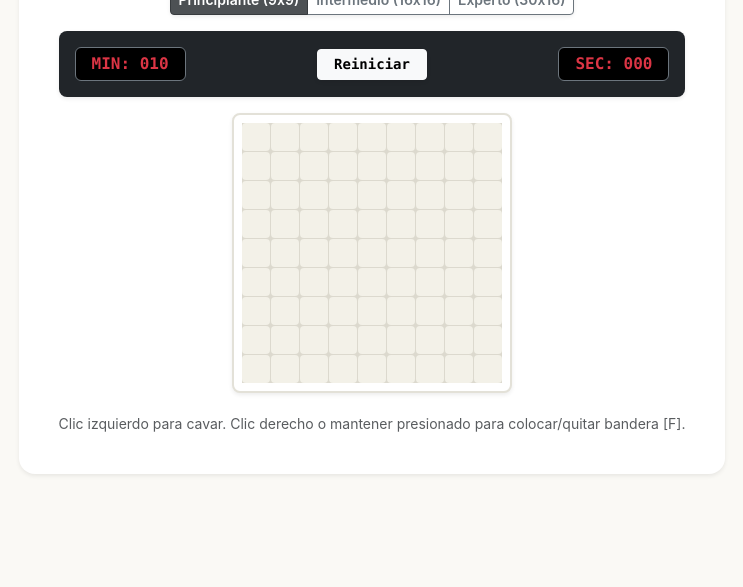
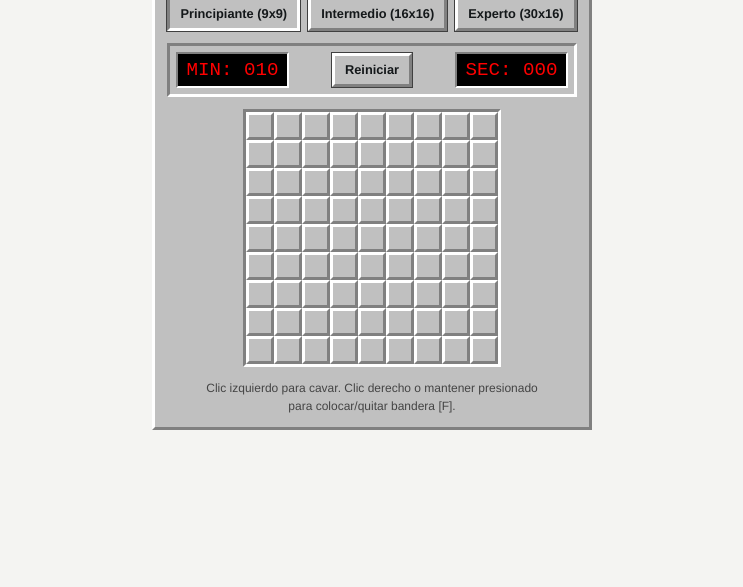
Before and after one commit to luischisagvilla/Juegos_Llamativos, a plain HTML site: page buscaminas.html in a window 1280 px wide. Shown: the part 213-800 px from the top of the page, without its empty margins (268-1011 px from the left). Drawn offline with nearby package versions, Linux system fonts and the light colour scheme.

Commit message:
Buscaminas- Correccion Paleta de colores

```diff
--- a/buscaminas.html
+++ b/buscaminas.html
@@ -3,53 +3,142 @@
 <head>
     <meta charset="UTF-8">
     <meta name="viewport" content="width=device-width, initial-scale=1.0">
-    <title>Buscaminas - Bootstrap 5</title>
+    <title>Buscaminas</title>
     <!-- Bootstrap 5 CSS CDN -->
     <link href="https://cdn.jsdelivr.net/npm/bootstrap@5.3.3/dist/css/bootstrap.min.css" rel="stylesheet">
     <style>
+        :root {
+            --bg: #F4F4F2;        /* fondo de página */
+            --ink: #14181A;       /* texto */
+            --muted: #444444;     /* texto secundario */
+            --panel: #C0C0C0;     /* celdas y marco */
+            --light: #FFFFFF;     /* borde superior-izq. (relieve) */
+            --shadow: #808080;    /* borde inferior-der. */
+            --dark: #404040;      /* contorno y número 8 */
+            --mine: #FF0000;      /* mina / error / bandera */
+            --led: #000000;       /* fondo de contadores */
+        }
         body {
-            background-color: #faf9f5 !important;
-            font-family: -apple-system, BlinkMacSystemFont, "Segoe UI", Roboto, sans-serif;
+            background-color: var(--bg) !important;
+            color: var(--ink);
+            font-family: Helvetica, Arial, sans-serif;
         }
-        .custom-card {
-            background-color: #ffffff;
-            border: 1px solid #e3e1d8;
+        /* Relieve elevado y hundido */
+        .raised { border: 3px solid; border-color: var(--light) var(--shadow) var(--shadow) var(--light); }
+        .sunken { border: 3px solid; border-color: var(--shadow) var(--light) var(--light) var(--shadow); }
+
+        .game-frame {
+            background: var(--panel);
+            max-width: 100%;
+            padding: 12px;
+            display: flex;
+            flex-direction: column;
+            align-items: center;
+            gap: 12px;
         }
+        .game-title { font-size: 1.4rem; font-weight: 700; color: var(--ink); margin: 0; }
+
+        .gray-btn {
+            background: var(--panel);
+            color: var(--ink);
+            font-size: .8rem;
+            font-weight: 600;
+            padding: 4px 10px;
+            cursor: pointer;
+            border: 3px solid;
+            border-color: var(--light) var(--shadow) var(--shadow) var(--light);
+            outline: 1px solid var(--dark);
+        }
+        .gray-btn:active, .gray-btn.active {
+            border-color: var(--shadow) var(--light) var(--light) var(--shadow);
+        }
+        .gray-btn:focus-visible { outline: 2px solid var(--ink); }
+        #reset-btn.defeat { background: var(--mine); color: #000; }
+        #reset-btn.victory { font-weight: 800; }
+
+        .status-bar {
+            display: flex; justify-content: space-between; align-items: center;
+            width: 100%; padding: 6px; gap: 8px;
+            background: var(--panel);
+        }
+        .led {
+            background: var(--led);
+            color: var(--mine);
+            font-family: monospace;
+            font-size: 1.2rem;
+            padding: 2px 8px;
+            border: 2px solid;
+            border-color: var(--shadow) var(--light) var(--light) var(--shadow);
+            white-space: nowrap;
+        }
+
+        .board-wrap {
+            max-height: 65vh;
+            max-width: 100%;
+            overflow: auto;
+            display: flex;
+            justify-content: center;
+            border: 3px solid;
+            border-color: var(--shadow) var(--light) var(--light) var(--shadow);
+        }
+        #board { display: grid; }
+
+        .cell {
+            width: 28px; height: 28px;
+            box-sizing: border-box;
+            display: flex; align-items: center; justify-content: center;
+            background: var(--panel);
+            border: 3px solid;
+            border-color: var(--light) var(--shadow) var(--shadow) var(--light);
+            font-family: monospace;
+            font-size: 1rem;
+            font-weight: 700;
+            cursor: pointer;
+            user-select: none;
+            -webkit-user-select: none;
+        }
+        .cell.revealed {
+            border: 1px solid var(--shadow);
+            cursor: default;
+        }
+        .cell.flag { color: var(--mine); }
+        .cell.mine { border: 1px solid var(--shadow); color: var(--ink); }
+        .cell.boom { background: var(--mine); border: 1px solid var(--shadow); color: #000; }
+
+        .help-text { font-size: .75rem; color: var(--muted); text-align: center; max-width: 340px; }
     </style>
 </head>
 <body class="min-vh-100 d-flex flex-column align-items-center justify-content-center p-3">
 
-    <div class="card shadow-sm border-0 rounded-4 p-3 p-md-4 custom-card" style="max-width: 100%;">
-        <div class="card-body d-flex flex-column align-items-center gap-3">
+    <div class="game-frame raised">
 
         <!-- Título -->
-            <h1 class="h4 fw-bold text-dark mb-0">Buscaminas</h1>
+        <h1 class="game-title">Buscaminas</h1>
 
         <!-- Selector de Dificultad -->
-            <div class="btn-group shadow-sm" role="group">
-                <button type="button" class="btn btn-sm btn-outline-secondary active diff-btn fw-semibold" data-difficulty="beginner">Principiante (9x9)</button>
-                <button type="button" class="btn btn-sm btn-outline-secondary diff-btn fw-semibold" data-difficulty="intermediate">Intermedio (16x16)</button>
-                <button type="button" class="btn btn-sm btn-outline-secondary diff-btn fw-semibold" data-difficulty="expert">Experto (30x16)</button>
+        <div class="d-flex gap-2 flex-wrap justify-content-center" role="group">
+            <button type="button" class="gray-btn diff-btn active" data-difficulty="beginner">Principiante (9x9)</button>
+            <button type="button" class="gray-btn diff-btn" data-difficulty="intermediate">Intermedio (16x16)</button>
+            <button type="button" class="gray-btn diff-btn" data-difficulty="expert">Experto (30x16)</button>
         </div>
 
         <!-- Panel de Estado superior -->
-            <div class="d-flex justify-content-between align-items-center w-100 bg-dark text-white p-3 rounded-3 font-monospace shadow-sm">
-                <div class="badge bg-black text-danger fs-6 px-3 py-2 border border-secondary" id="mine-count">MIN: 010</div>
-                <button class="btn btn-light btn-sm fw-bold px-3 py-1 shadow-sm" id="reset-btn">Reiniciar</button>
-                <div class="badge bg-black text-danger fs-6 px-3 py-2 border border-secondary" id="timer">SEC: 000</div>
+        <div class="status-bar sunken">
+            <div class="led" id="mine-count">MIN: 010</div>
+            <button class="gray-btn fw-bold" id="reset-btn">Reiniciar</button>
+            <div class="led" id="timer">SEC: 000</div>
         </div>
 
         <!-- Contenedor del Tablero -->
-            <div class="table-responsive border border-2 rounded-3 p-2 bg-white shadow-sm d-flex justify-content-center" style="max-height: 65vh; border-color: #e3e1d8 !important;">
-                <div id="board" style="display: grid; gap: 1px; background-color: #dcd9ce;"></div>
+        <div class="board-wrap">
+            <div id="board"></div>
         </div>
 
         <!-- Instrucciones de Ayuda -->
-            <div class="form-text text-center text-muted small">
+        <div class="help-text">
             Clic izquierdo para cavar. Clic derecho o mantener presionado para colocar/quitar bandera [F].
         </div>
 
-        </div>
     </div>
 
     <!-- Bootstrap 5 JS Bundle -->
@@ -62,6 +151,9 @@
             intermediate: { rows: 16, cols: 16, mines: 40 },
             expert: { rows: 16, cols: 30, mines: 99 }
         };
+
+        // Números 1-8 (tonos ajustados a 4.5:1 sobre #C0C0C0)
+        const NUMBER_COLORS = ['', '#0000FF', '#005A00', '#A00000', '#000080', '#800000', '#005050', '#000000', '#404040'];
 
         let currentDiff = 'beginner';
         let { rows, cols, mines } = DIFFICULTIES[currentDiff];
@@ -85,13 +177,10 @@
         // Manejo de Dificultad
         diffBtns.forEach(btn => {
             btn.addEventListener('click', (e) => {
-                diffBtns.forEach(b => b.classList.remove('active', 'btn-dark'));
-                diffBtns.forEach(b => b.classList.add('btn-outline-secondary'));
+                diffBtns.forEach(b => b.classList.remove('active'));
+                e.currentTarget.classList.add('active');
 
-                e.target.classList.add('active', 'btn-dark');
-                e.target.classList.remove('btn-outline-secondary');
-
-                currentDiff = e.target.dataset.difficulty;
+                currentDiff = e.currentTarget.dataset.difficulty;
                 const cfg = DIFFICULTIES[currentDiff];
                 rows = cfg.rows;
                 cols = cfg.cols;
@@ -99,10 +188,6 @@
                 initGame();
             });
         });
-
-        // Activar estilo inicial en el primer botón
-        diffBtns[0].classList.add('btn-dark');
-        diffBtns[0].classList.remove('btn-outline-secondary');
 
         resetBtn.addEventListener('click', initGame);
 
@@ -122,28 +207,15 @@
             timerEl.textContent = 'SEC: 000';
             updateMineDisplay();
             resetBtn.textContent = 'Reiniciar';
-            resetBtn.classList.remove('btn-danger', 'btn-success');
-            resetBtn.classList.add('btn-light');
+            resetBtn.classList.remove('defeat', 'victory');
 
             for (let r = 0; r < rows; r++) {
                 let row = [];
                 for (let c = 0; c < cols; c++) {
-                    const cellData = {
-                        r, c,
-                        isMine: false,
-                        revealed: false,
-                        flagged: false,
-                        neighborMines: 0
-                    };
-                    row.push(cellData);
+                    row.push({ r, c, isMine: false, revealed: false, flagged: false, neighborMines: 0 });
 
                     const cellEl = document.createElement('div');
-                    cellEl.className = 'd-flex align-items-center justify-content-center fw-bold rounded-1';
-                    cellEl.style.width = '28px';
-                    cellEl.style.height = '28px';
-                    cellEl.style.backgroundColor = '#f3f1e8';
-                    cellEl.style.cursor = 'pointer';
-                    cellEl.style.fontSize = '0.85rem';
+                    cellEl.className = 'cell';
                     cellEl.dataset.row = r;
                     cellEl.dataset.col = c;
 
@@ -223,8 +295,7 @@
                 gameOver = true;
                 clearInterval(timerInterval);
                 resetBtn.textContent = 'Derrota';
-                resetBtn.classList.remove('btn-light');
-                resetBtn.classList.add('btn-danger');
+                resetBtn.classList.add('defeat');
                 return;
             }
 
@@ -243,12 +314,12 @@
                 cellObj.flagged = true;
                 flagsCount++;
                 cellEl.textContent = 'F';
-                cellEl.classList.add('text-danger');
+                cellEl.classList.add('flag');
             } else {
                 cellObj.flagged = false;
                 flagsCount--;
                 cellEl.textContent = '';
-                cellEl.classList.remove('text-danger');
+                cellEl.classList.remove('flag');
             }
             updateMineDisplay();
         }
@@ -260,14 +331,11 @@
             cellObj.revealed = true;
             revealedCount++;
             let cellEl = getCellElement(r, c);
-            cellEl.style.backgroundColor = '#faf9f5';
-            cellEl.style.border = '1px solid #e3e1d8';
-
-            const numberColors = ['', '#0d6efd', '#198754', '#dc3545', '#6f42c1', '#fd7e14', '#0dcaf0', '#212529', '#6c757d'];
+            cellEl.classList.add('revealed');
 
             if (cellObj.neighborMines > 0) {
                 cellEl.textContent = cellObj.neighborMines;
-                cellEl.style.color = numberColors[cellObj.neighborMines];
+                cellEl.style.color = NUMBER_COLORS[cellObj.neighborMines];
             } else {
                 getNeighbors(r, c).forEach(n => revealCell(n.r, n.c));
             }
@@ -276,9 +344,10 @@
         function revealAllMines(expR, expC) {
             mineLocations.forEach(m => {
                 let cellEl = getCellElement(m.r, m.c);
-                cellEl.style.backgroundColor = (m.r === expR && m.c === expC) ? '#dc3545' : '#f8d7da';
-                cellEl.textContent = (m.r === expR && m.c === expC) ? 'X' : '*';
-                cellEl.style.color = '#212529';
+                const exploded = (m.r === expR && m.c === expC);
+                cellEl.classList.remove('flag');
+                cellEl.classList.add(exploded ? 'boom' : 'mine');
+                cellEl.textContent = exploded ? 'X' : '*';
             });
         }
 
@@ -287,14 +356,13 @@
                 gameOver = true;
                 clearInterval(timerInterval);
                 resetBtn.textContent = 'Victoria';
-                resetBtn.classList.remove('btn-light');
-                resetBtn.classList.add('btn-success');
+                resetBtn.classList.add('victory');
 
                 mineLocations.forEach(m => {
                     let cellEl = getCellElement(m.r, m.c);
                     if (!board[m.r][m.c].flagged) {
                         cellEl.textContent = 'F';
-                        cellEl.classList.add('text-success');
+                        cellEl.classList.add('flag');
                     }
                 });
             }
```
Lines whose indentation alone changed are shown as unchanged.
